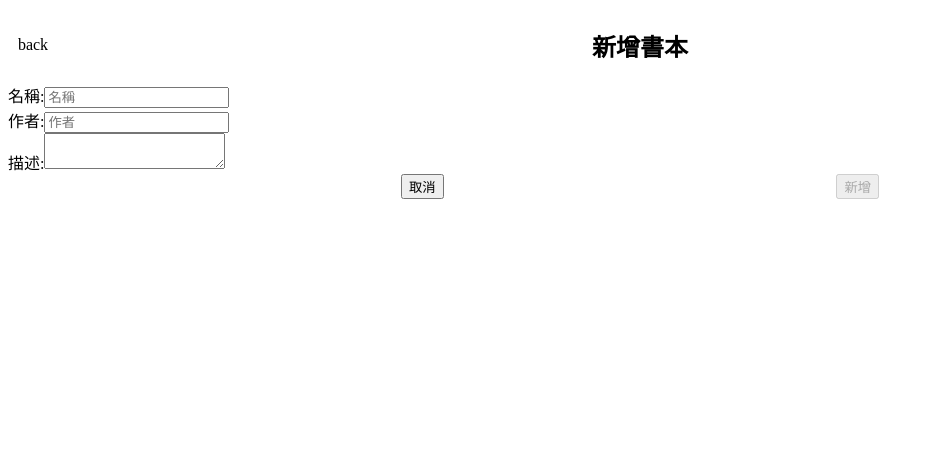
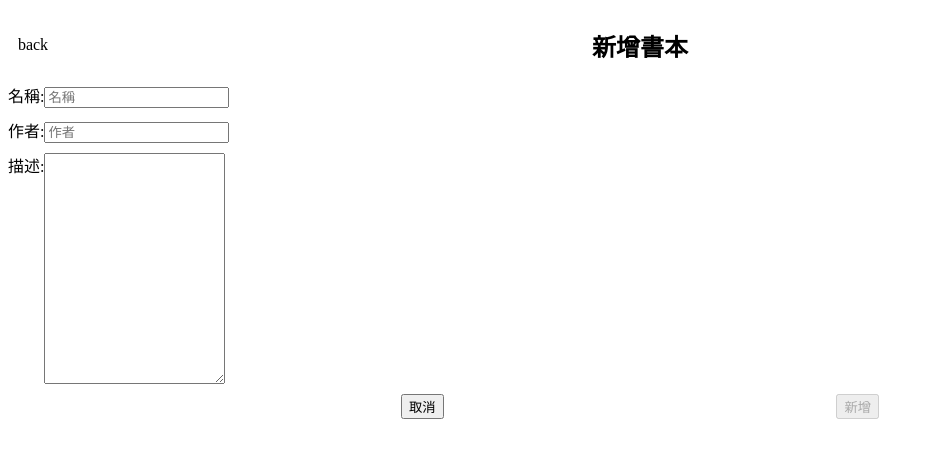
Before and after one commit to edison20000744/unnotech-frontend-recruit, a Nuxt app: page /books/add in a window 1280 px wide. Shown: the top 458 px of the page, without its empty margins (0-934 px from the left). Built offline with nearby package versions, Linux system fonts and the light colour scheme.

Commit message:
feat:新增基本css樣式

```diff
--- /dev/null
+++ b/components/books/assets/book-detail.scss
@@ -0,0 +1,11 @@
+.book-detail {
+  display: flex;
+  flex-direction: column;
+  justify-items: flex-start;
+  .title,
+  .author,
+  .description {
+    display: flex;
+    margin-bottom: 10px;
+  }
+}
--- a/components/books/card.vue
+++ b/components/books/card.vue
@@ -1,7 +1,7 @@
 <template>
   <div class="book-card">
     <div class="title">{{ title }}</div>
-    <div class="author">{{ author }}</div>
+    <div class="author">作者:{{ author }}</div>
     <div class="description">{{ description }}</div>
   </div>
 </template>
@@ -16,5 +16,18 @@ const props = defineProps<{
 <style lang="scss" scoped>
 .book-card {
   border: 1px solid black;
+  min-height: 20px;
+  display: flex;
+  flex-direction: column;
+  gap: 10px;
+  padding: 10px;
+  &:hover {
+    box-shadow: 0 0 10px 1px #a1b300;
+  }
+  .title {
+    font-size: 1.2rem;
+    font-weight: bold;
+    text-align: center;
+  }
 }
 </style>
--- a/components/books/detail-info.vue
+++ b/components/books/detail-info.vue
@@ -18,12 +18,5 @@ defineProps<{
 }>();
 </script>
 <style lang="scss" scoped>
-.book-detail {
-  display: flex;
-  flex-direction: column;
-  footer {
-    display: flex;
-    justify-content: space-evenly;
-  }
-}
+@import './assets/book-detail.scss';
 </style>
--- a/components/books/from.vue
+++ b/components/books/from.vue
@@ -9,7 +9,7 @@
       </div>
       <div class="description">
         <label>描述:</label>
-        <VField as="textarea" name="description"></VField>
+        <VField as="textarea" name="description" rows="15" maxlength="400"></VField>
       </div>
       <footer>
         <button type="button" @click="resetForm()">取消</button>
@@ -100,12 +100,9 @@ async function del() {
 }
 </script>
 <style lang="scss" scoped>
-.book-detail {
+@import './assets/book-detail.scss';
+footer {
   display: flex;
-  flex-direction: column;
-  footer {
-    display: flex;
-    justify-content: space-evenly;
-  }
+  justify-content: space-evenly;
 }
 </style>
--- a/pages/books/index.vue
+++ b/pages/books/index.vue
@@ -37,6 +37,9 @@ export interface booksInfo {
     display: grid;
     grid-template-columns: repeat(2, 1fr);
     gap: 10px;
+    .book-card {
+      cursor: pointer;
+    }
   }
 }
 </style>
```
